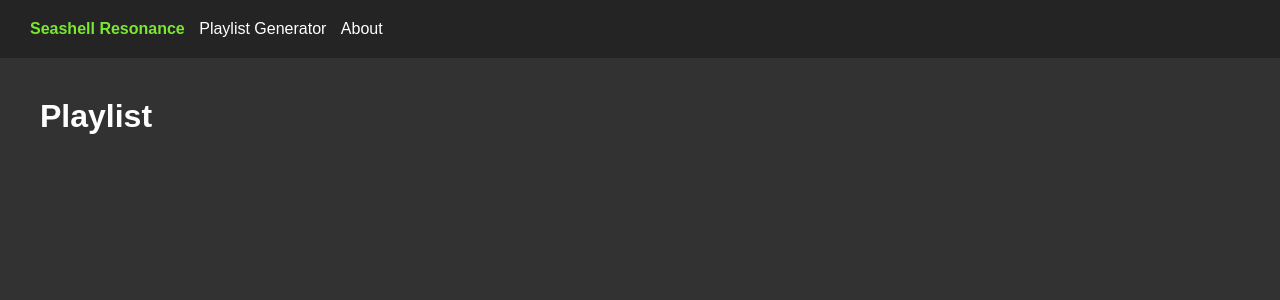
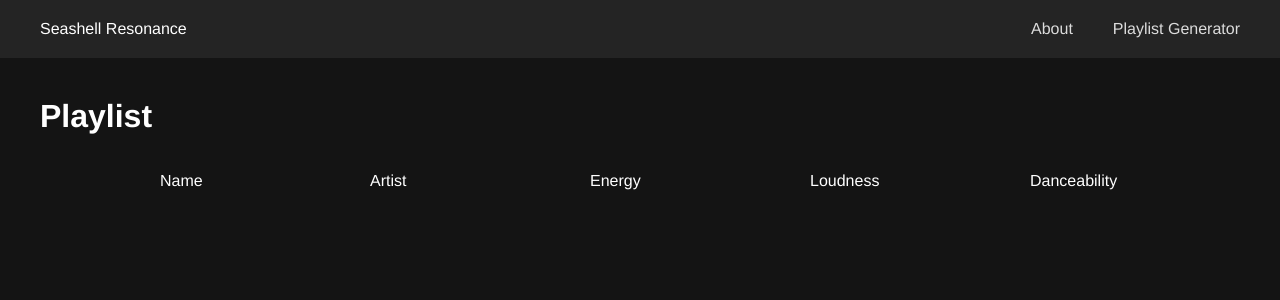
Before and after one commit to xlab-classes/cse442-spring2022-team-seashell-anatomy, a Flask app: page /generate in a window 1280 px wide. Shown: the top 300 px of the page. Run offline with Flask 2, Linux system fonts and the light colour scheme; data that the repository does not hold is empty.

Commit message:
added playlist front-end and testing #26

```diff
--- a/db/__init__.py
+++ b/db/__init__.py
@@ -2,7 +2,7 @@ from sqlalchemy import Float, PickleType, create_engine
 from sqlalchemy import MetaData, Table, Column, Integer, String
 from sqlalchemy.orm import sessionmaker
 
-ENGINE = create_engine('mysql+pymysql://jrnaranj:50309202@oceanus.cse.buffalo.edu/cse442_2022_spring_team_b_db', echo = True)
+ENGINE = create_engine('mysql+pymysql://jrnaranj:50309202@oceanus.cse.buffalo.edu/cse442_2022_spring_team_b_db')
 ENGINE.connect()
 META = MetaData()
 SONG_DATA = Table(
--- a/db/songs.py
+++ b/db/songs.py
@@ -1,4 +1,6 @@
 from db import SONG_DATA, ENGINE
+import numpy as np
+from functools import reduce
 
 
 def get_song_by_name(song_name):
@@ -46,8 +48,34 @@ def get_song_by_artist(artist_name):
    return song_list
 
 
+# input list of lists, output intersection of lists
+def set_and(lists):
+    ids = reduce(np.intersect1d, tuple([x['id_number'] for x in _] for _ in lists))
+
+    retval = []
+    added_ids = set()
+    for _list in lists:
+        for song in _list:
+            _id = song['id_number']
+            if _id in ids and _id not in added_ids:
+                retval.append(song)
+                added_ids.add(_id)
+
+    return retval
+
+
+# {'name': attrA, 'min': 3, 'max': 7}
+def get_songs_by_attrs(attrs):
+    song_attrs = []
+    for attr, min, max in attrs:
+        song_attrs.append(get_songs_by_attr(attr, min, max))
+
+    result = set_and(song_attrs)
+    return result
+
+
 def get_songs_by_attr(attr, min, max):
-    s = SONG_DATA.select().where((SONG_DATA.c[attr] <= max) & (SONG_DATA.c[attr] >= min))
+    s = SONG_DATA.select().where(SONG_DATA.c[attr] <= max, SONG_DATA.c[attr] >= min).limit(10)
     conn = ENGINE.connect()
-    result = conn.execute(s)
+    result = [dict(x) for x in conn.execute(s)]
     return result
--- a/server.py
+++ b/server.py
@@ -1,5 +1,5 @@
 from flask import Flask, request, render_template
-from db import populate, songs
+from db import songs
 
 app = Flask(__name__)
 
@@ -38,7 +38,6 @@ def playlist_gen():
 
 @app.route('/generate')
 def generate():
-    # args = request.args.keys()
-    playlist = songs.get_songs_by_attr('speechiness', 0.0, 0.5)
-    print(playlist)
+    args = request.args.keys()
+    playlist = songs.get_songs_by_attrs([('speechiness', 0.0, 0.5), ('energy', 0.0, 1)])
     return render_template('playlist_ret.html', playlist=playlist)
--- a/static/css/style.css
+++ b/static/css/style.css
@@ -1,5 +1,6 @@
 :root {
     --text-white: white;
+    --text-grey: rgb(220, 220, 220);
     --text-white-hover: rgb(201, 201, 201);
     --text-black: rgb(50, 50, 50);
     --text-green: rgb(122, 231, 48);
@@ -9,7 +10,7 @@
     --fg-green: rgb(71, 204, 19);
     --fg-green-hover: rgb(66, 194, 16);
 
-    --bg-black: rgb(50, 50, 50);
+    --bg-black: rgb(20, 20, 20);
     --bg-dark-black: rgb(36, 36, 36);
     --bg-green: rgb(122, 231, 48);
     --bg-green-hover: rgb(71, 204, 19);
@@ -17,7 +18,8 @@
 
 
 body {
-    font-family: Arial, Helvetica, sans-serif;
+    font-family: Helvetica, sans-serif;
+    font-weight: 500;
     color: white;
     background-color: var(--bg-black);
     margin: 0;
@@ -26,28 +28,26 @@ body {
 /* navigation */
 
 nav {
-    color: var(--text-white);
+    color: var(--text-grey);
     background-color: var(--bg-dark-black);
     padding: 20px;
+    display: flex;
+    justify-content: space-between;
 }
 
 nav .company {
     display: inline-block;
+    margin-right: auto;
 }
 
 nav .company a {
-    color:rgb(122, 231, 48);
-    font-weight: 700;
-}
-
-nav .company a:hover {
-    color:rgb(71, 204, 19);
+    color:white;
 }
 
 nav a {
+    color: var(--text-grey);
     display: inline-block;
-    padding-left: 10px;
-    color: white;
+    margin: 0 20px;
     text-decoration: none;
 }
 
@@ -86,7 +86,7 @@ nav a:hover {
 }
 .member .name {
     color: var(--text-green);
-    font-weight: 700;
+    font-weight: 300;
     margin: 10px 0;
     font-size: 1.25rem;
     text-align: center;
@@ -144,3 +144,55 @@ form .category .box:hover {
     background-color: var(--bg-dark-black);
     cursor: pointer;
 } */
+
+
+.song_list {
+    width: 100%;
+}
+
+.song_list .header {
+    margin: 0 !important;
+    background-color: transparent !important;
+}
+
+.song_list .song-row {
+    display: grid;
+    grid-template-columns: 100px repeat(5, 1fr);
+    gap: 10px;
+    align-items: center;
+
+    width: 100%;
+    background-color: rgb(51, 51, 51);
+    margin-bottom: 20px;
+}
+
+.song-row  img {
+    height: auto;
+    max-width: 50px;
+    max-height: 50px;
+    object-fit: cover;
+}
+
+.song-row .title {
+    margin-left: 10px;
+    color: var(--text-white);
+    font-size: 1rem;
+}
+
+.song-row-header .title {
+    margin-left: 10px;
+}
+
+.song-row .artist {
+    color: var(--text-white);
+    font-weight: 300;
+    font-size: 1rem;
+    display: block;
+}
+
+.song-row .attr {
+    color: var(--text-white);
+    font-weight: 300;
+    font-size: 1rem;
+    display: block;
+}
--- a/templates/nav.html
+++ b/templates/nav.html
@@ -7,8 +7,8 @@
     <body>
         <nav>
             <div class="company"><a href="/">Seashell Resonance</a></div>
+            <a href="/about">About</a>
             <a href="/playlist_gen">Playlist Generator</a>
-            <a href="/about">About</a>
         </nav>
         <div class="content">
         {% block content %}
--- a/templates/playlist_ret.html
+++ b/templates/playlist_ret.html
@@ -4,8 +4,24 @@
 
 {% block content %}
     <h1>Playlist</h1>
+    <div class="song_list">
+        <div class="song-row header">
+            <p></p>
+            <p class="title">Name</p>
+            <p>Artist</p>
+            <p>Energy</p>
+            <p>Loudness</p>
+            <p>Danceability</p>
+        </div>
         {% for song in playlist %}
-            <h2 class="category-header">{{ song.song_name }}</h2>
-            <h4 class="category-header">{{ song.artist_name }}</h1>
+        <div class="song-row">
+            <img src="{{ song.cover_url }}">
+            <p class="title">{{ song.song_name }}</p></td>
+            <p class="artist">{{ song.artist_name }}</p>
+            <p class="attr">{{ song.energy }}</p>
+            <p class="attr">{{ song.loudness }}</p>
+            <p class="attr">{{ song.danceability }}</p>
+        </div>
         {% endfor %}
+    </div>
 {% endblock %}
```
Also changed, not shown: db/test.py (added, +29 -0 lines), 1 other file.
